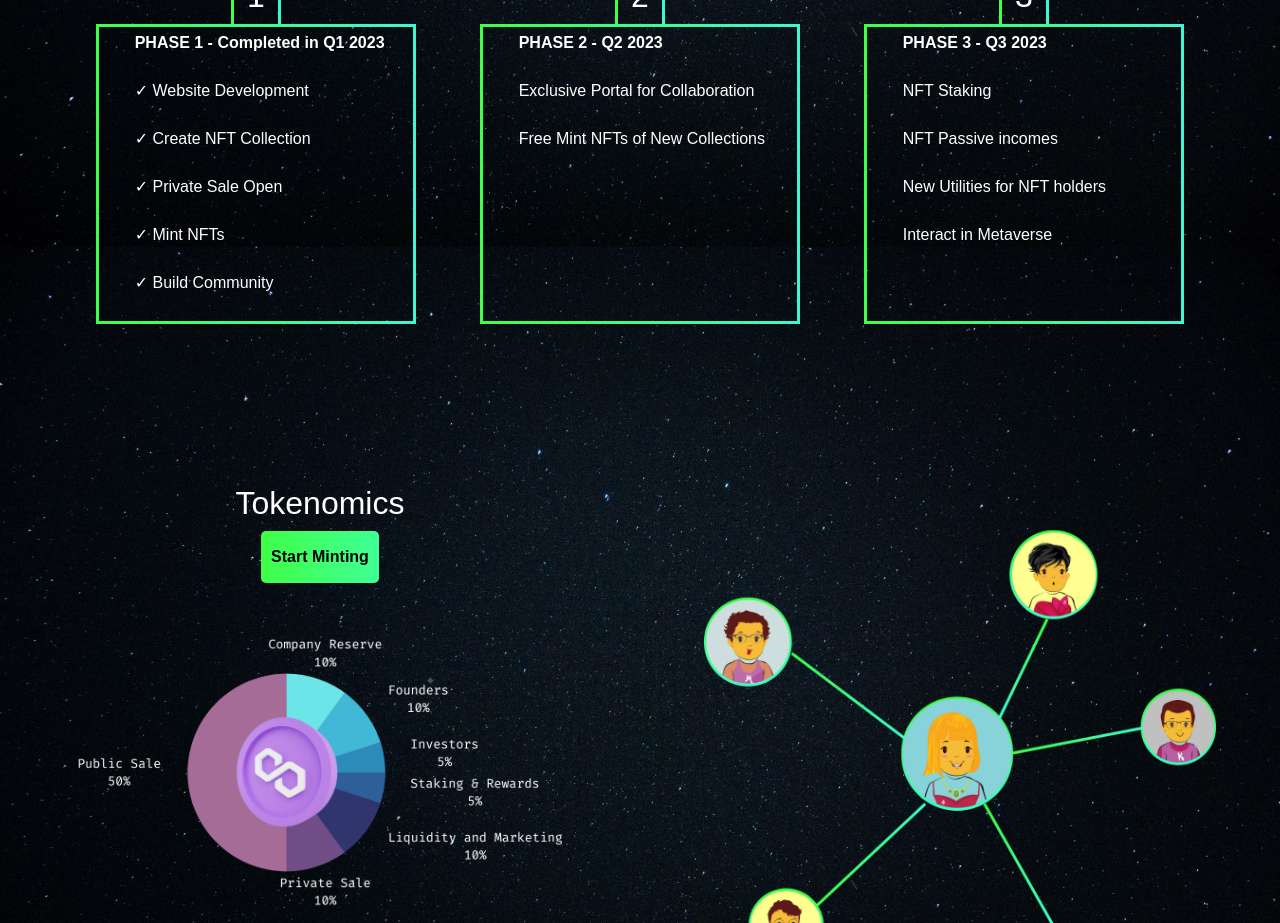
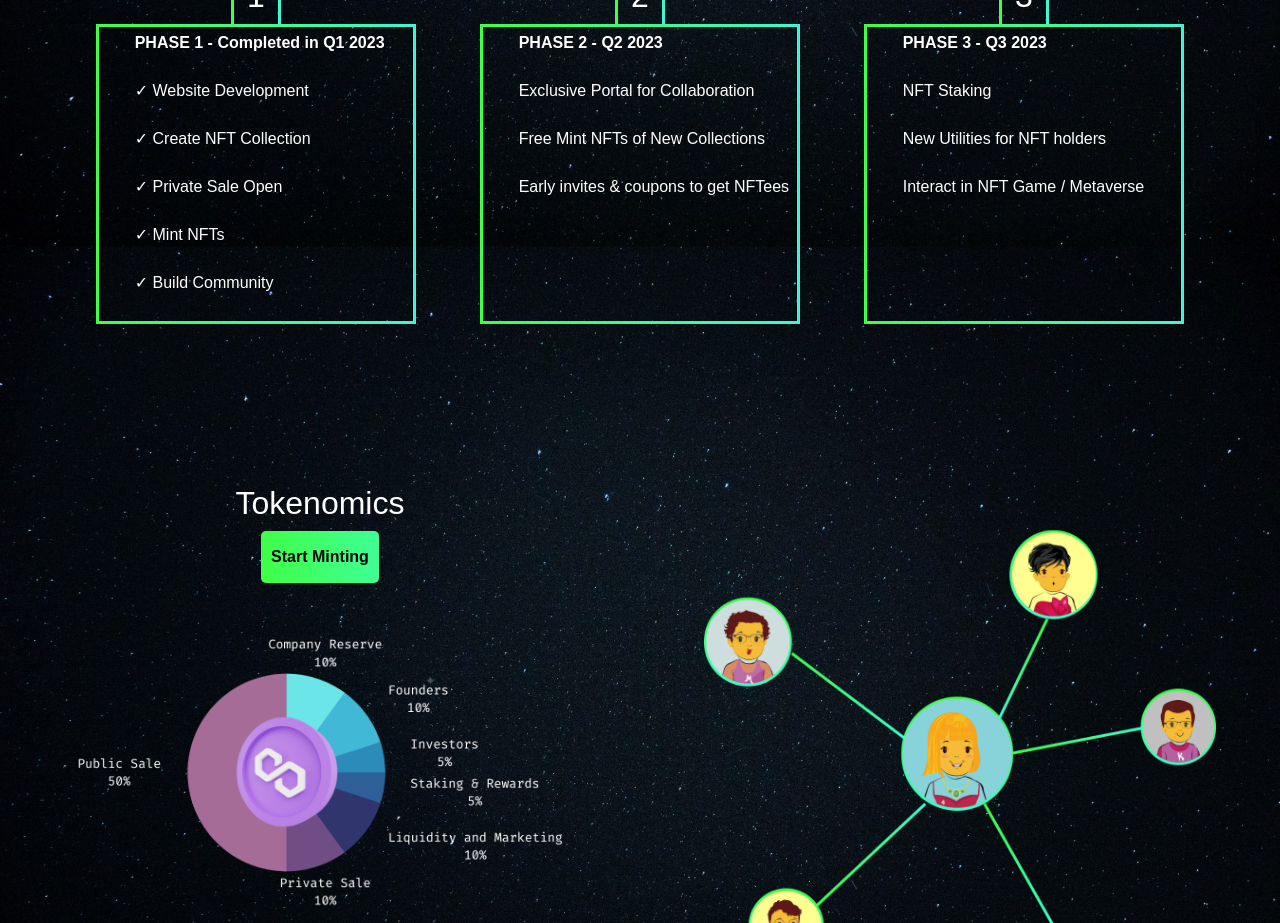
Before and after one commit to enteraltspace/altspacechamps, a React (Create React App) app: page / in a window 1280 px wide. Shown: the part 1460-2383 px from the top of the page. Built offline with nearby package versions, Linux system fonts and the light colour scheme.

Commit message:
Update roadmap.js

```diff
--- a/src/components/roadmap/roadmap.js
+++ b/src/components/roadmap/roadmap.js
@@ -27,7 +27,7 @@ function Roadmap() {
           <p className="roadmap-text"><strong>PHASE 2 - Q2 2023</strong></p>
           <p className="roadmap-text">Exclusive Portal for Collaboration</p>
           <p className="roadmap-text">Free Mint NFTs of New Collections</p>
-          <p className="roadmap-text"></p>
+          <p className="roadmap-text">Early invites & coupons to get NFTees</p>
         </div>
       </div>
       <div className="main-div">
@@ -37,9 +37,8 @@ function Roadmap() {
         <div className="rectangular-div">
           <p className="roadmap-text"><strong>PHASE 3 - Q3 2023</strong></p>
           <p className="roadmap-text">NFT Staking</p>
-          <p className="roadmap-text">NFT Passive incomes</p>
           <p className="roadmap-text">New Utilities for NFT holders</p>
-          <p className="roadmap-text">Interact in Metaverse</p>
+          <p className="roadmap-text">Interact in NFT Game / Metaverse</p>
         </div>
       </div>
     </>
```
